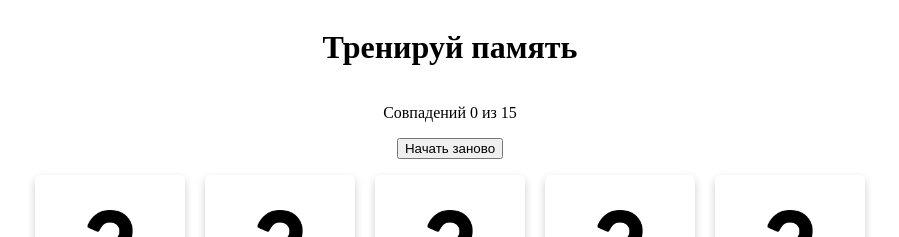
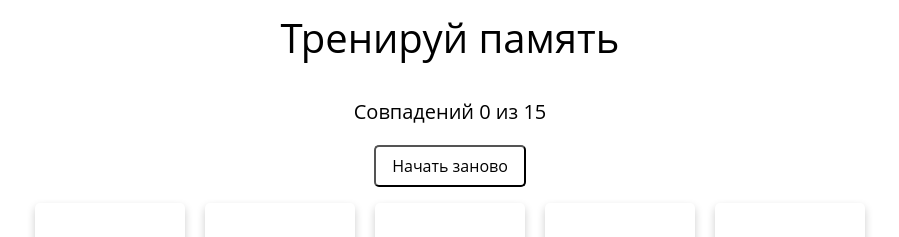
Before and after one commit to bezmen14/train-your-memory-vue3, a Vue app: page / in a window 1280 px wide. Shown: the top 237 px of the page, without its empty margins (190-1089 px from the left). Built offline with nearby package versions, Linux system fonts and the light colour scheme; grey boxes are pictures that could not be loaded.

Commit message:
правки стилей заголовка

```diff
--- a/src/App.vue
+++ b/src/App.vue
@@ -3,17 +3,15 @@ import CardList from '@/components/CardList.vue'
 import useCardItems from '@/composable/useCardItems'
 import { cards } from '@/mocks/cards/cards'
 
-const { countCardsFound, shuffleCards, validateTwoCurrentCard } = useCardItems
+const { countCardsFound, shuffleCards, validateTwoCurrentCard, cardItemList } = useCardItems
 </script>
 
 <template>
   <div class="container">
     <h1>Тренируй память</h1>
-    <h1 v-if="countCardsFound === cards.length">
-      Поздравляем! Вы прошли игру
-    </h1>
-    <p>Совпадений {{ `${countCardsFound / 2} из ${cards.length}` }}</p>
-    <button @click="shuffleCards">Начать заново</button>
+    <h3 v-if="countCardsFound === cardItemList.length">Поздравляем! Вы нашли все совпадения</h3>
+    <h3>Совпадений {{ `${countCardsFound / 2} из ${cards.length}` }}</h3>
+    <button v-text="'Начать заново'" @click="shuffleCards" />
     <CardList @selected="validateTwoCurrentCard" />
   </div>
 </template>
@@ -24,4 +22,37 @@ const { countCardsFound, shuffleCards, validateTwoCurrentCard } = useCardItems
   flex-direction: column;
   align-items: center;
 }
+
+button {
+  font-family: 'Open Sans', sans-serif;
+  appearance: none;
+  cursor: pointer;
+  border-radius: 5px;
+  background: white;
+  color: black;
+  padding: 8px 16px;
+  font-size: 16px;
+  border-color: black;
+}
+
+button:hover {
+  background: whitesmoke;
+}
+
+h1 {
+  font-family: 'Open Sans', sans-serif;
+  font-size: 40px;
+  font-weight: normal;
+  line-height: 1;
+  padding: 10px 0;
+  margin: 0;
+}
+
+h3 {
+  font-family: 'Open Sans', sans-serif;
+  font-size: 20px;
+  font-weight: normal;
+  padding: 10px 0;
+  margin-bottom: 10px;
+}
 </style>
```
